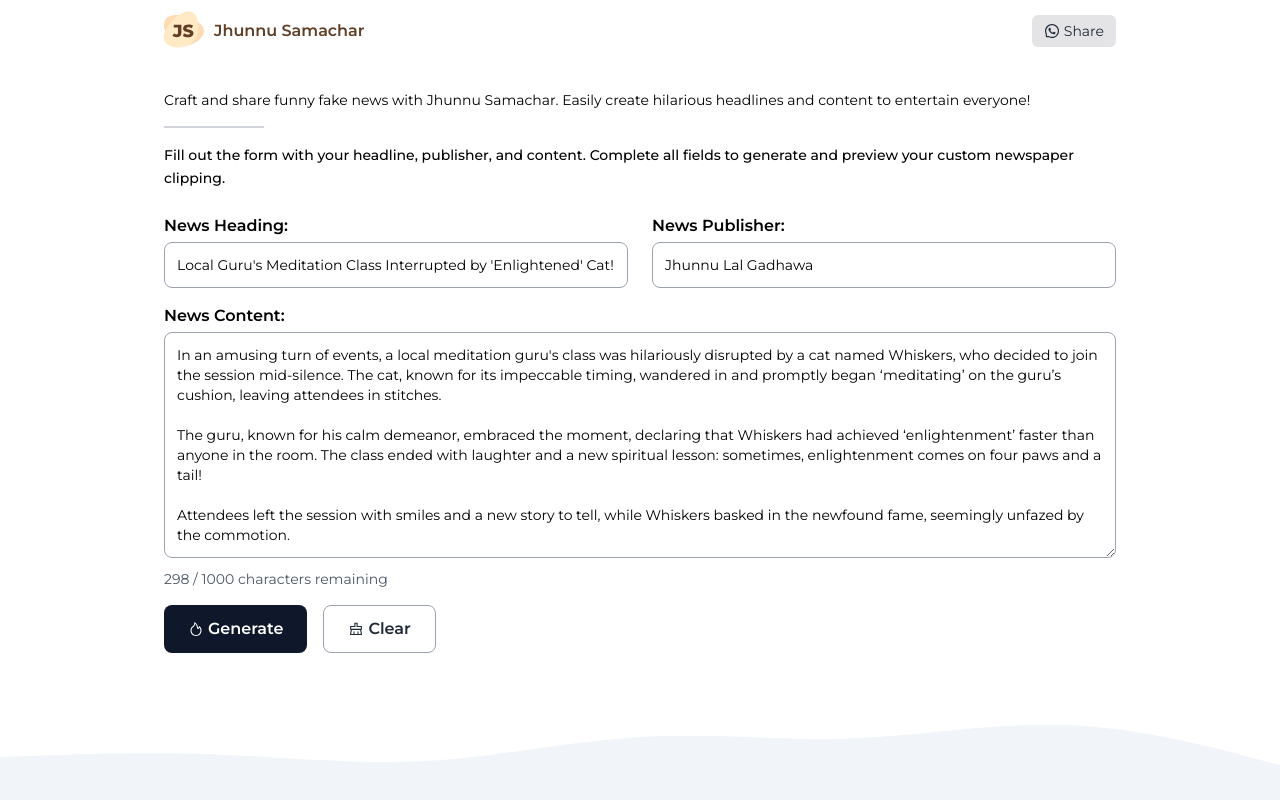
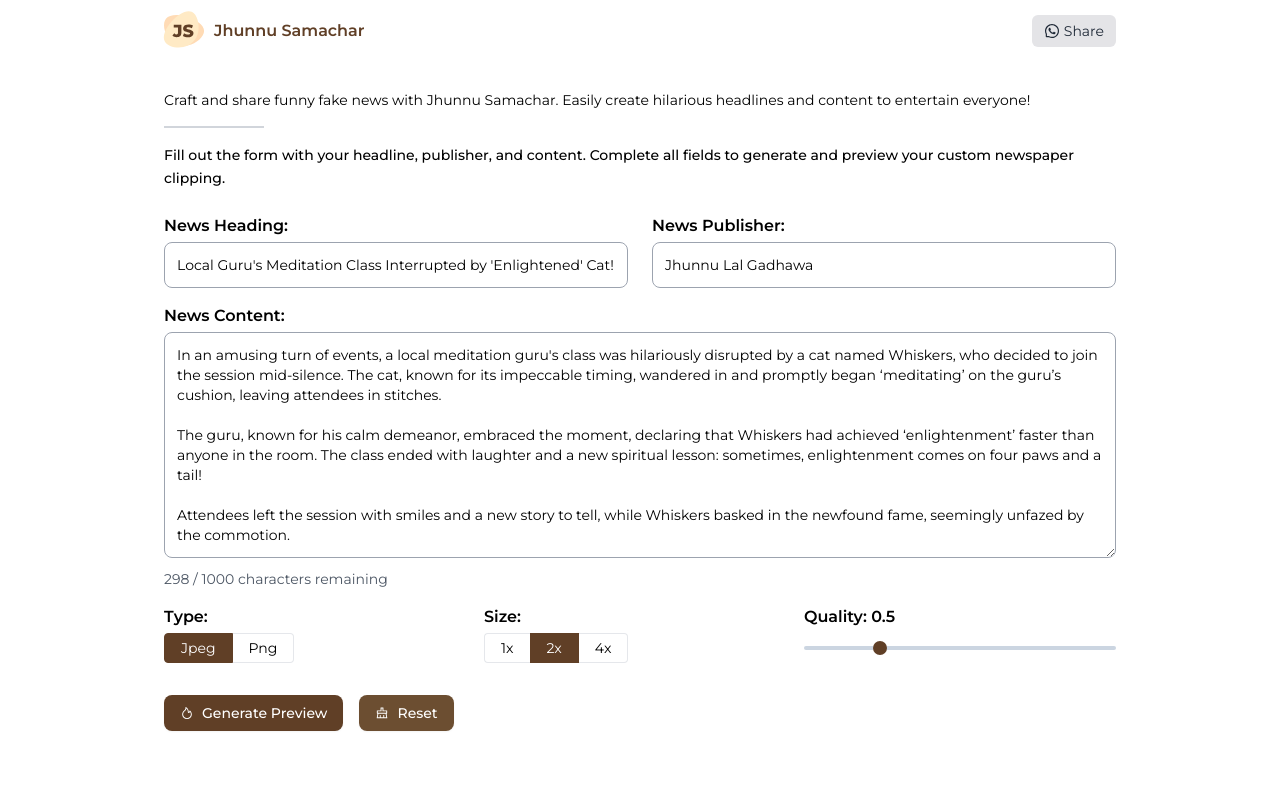
Before and after one commit to vijayhardaha/jhunnu-samachar, a Next.js app: page / in a window 1280 px wide. Shown: the top 800 px of the page. Built offline with nearby package versions, Linux system fonts and the light colour scheme; no server answers; a web font is replaced by a local one.

Commit message:
feat(add): introduce download options

```diff
--- a/src/components/NewsForm.js
+++ b/src/components/NewsForm.js
@@ -1,24 +1,27 @@
-import { useState } from "react";
-
+import { useState, useEffect } from "react";
 import domtoimage from "dom-to-image";
 import PropTypes from "prop-types";
 import { AiOutlineFire, AiOutlineClear } from "react-icons/ai";
-
 import NewsPreview from "./NewsPreview";
 
 /**
- * Form for inputting news details.
+ * Form for inputting news details and generating preview.
  *
  * @param {Object} props - Component properties.
  * @param {Object} props.news - The news details object.
  * @param {Function} props.setNews - Function to update the news details.
- * @param {Function} props.setPreview - Function to update the preview url.
+ * @param {Function} props.setPreview - Function to update the preview URL.
  * @returns {JSX.Element} The form component.
  */
 const NewsForm = ({ news, setNews, setPreview }) => {
 	const [contentLength, setContentLength] = useState(news.content.length);
 	const maxContentLength = 1000;
 
+	/**
+	 * Handles changes to form input fields and updates the news data.
+	 *
+	 * @param {Event} e - The change event from the input field.
+	 */
 	const handleChange = (e) => {
 		const { name, value } = e.target;
 		if (name === "content") {
@@ -30,7 +33,46 @@ const NewsForm = ({ news, setNews, setPreview }) => {
 		}));
 	};
 
-	const handleReset = () => {
+	/**
+	 * Updates the image format in the news data.
+	 *
+	 * @param {string} format - The selected image format ('jpeg' or 'png').
+	 */
+	const handleImageFormatChange = (format) => {
+		setNews((prevNews) => ({
+			...prevNews,
+			type: format,
+		}));
+	};
+
+	/**
+	 * Updates the scale in the news data.
+	 *
+	 * @param {number} newScale - The new scale value (e.g., 1, 2, 4).
+	 */
+	const handleScaleChange = (newScale) => {
+		setNews((prevNews) => ({
+			...prevNews,
+			scale: newScale,
+		}));
+	};
+
+	/**
+	 * Updates the quality in the news data.
+	 *
+	 * @param {Event} e - The change event from the range input field.
+	 */
+	const handleQualityChange = (e) => {
+		setNews((prevNews) => ({
+			...prevNews,
+			quality: parseFloat(e.target.value),
+		}));
+	};
+
+	/**
+	 * Clears the heading and content in the news data and resets content length.
+	 */
+	const handleClear = () => {
 		setNews((prevNews) => ({
 			...prevNews,
 			heading: "",
@@ -39,25 +81,31 @@ const NewsForm = ({ news, setNews, setPreview }) => {
 		setContentLength(0);
 	};
 
-	const handleGeneratePreview = async () => {
+	/**
+	 * Generates a preview image of the news content with the specified settings.
+	 *
+	 * Retrieves the dimensions of the preview node, applies scaling and quality settings,
+	 * and sets the generated image URL as the preview.
+	 */
+	const handleGenerate = async () => {
 		const node = document.getElementById("news-preview");
 
-		// Get the node's dimensions.
 		const rect = node.getBoundingClientRect();
-		const width = rect.width * 3;
-		const height = rect.height * 3;
+		const width = rect.width * scale;
+		const height = rect.height * scale;
 
 		const options = {
-			width, // Set dynamic width.
-			height, // Set dynamic height.
-			quality: 1, // Increase the image quality (0 to 1).
+			width,
+			height,
+			quality: parseFloat(quality),
 			style: {
-				transform: "scale(3)", // Scale the node for higher resolution.
-				transformOrigin: "top left", // Ensure scaling doesn't affect position.
+				transform: `scale(${Math.round(scale)})`,
+				transformOrigin: "top left",
 			},
 		};
 
-		const dataUrl = await domtoimage.toJpeg(node, options);
+		const dataUrl = imageFormat === "png" ? await domtoimage.toPng(node, options) : await domtoimage.toJpeg(node, options);
+
 		setPreview(dataUrl);
 	};
 
@@ -126,26 +174,117 @@ const NewsForm = ({ news, setNews, setPreview }) => {
 					</p>
 				</div>
 
+				<div className="mb-8 grid gap-2 grid-cols-3">
+					{/* Type */}
+					<div>
+						<label className="block mb-1 font-semibold">Type:</label>
+						<div className="inline-flex">
+							<button
+								type="button"
+								className={`border p-1 px-4 rounded-l text-sm ${news.type === "jpeg" ? "bg-primary text-white border-primary" : "border-r-0"}`}
+								onClick={() => handleImageFormatChange("jpeg")}
+							>
+								Jpeg
+							</button>
+							<button
+								type="button"
+								className={`border p-1 px-4 rounded-r text-sm ${news.type === "png" ? "bg-primary text-white border-primary" : "border-l-0"}`}
+								onClick={() => handleImageFormatChange("png")}
+							>
+								Png
+							</button>
+						</div>
+					</div>
+
+					{/* Size */}
+					<div>
+						<label className="block mb-1 font-semibold">Size:</label>
+						<div className="inline-flex">
+							<button
+								type="button"
+								className={`border p-1 px-4 rounded-l text-sm ${news.scale === 1 ? "bg-primary text-white border-primary" : "border-r-0"}`}
+								onClick={() => handleScaleChange(1)}
+							>
+								1x
+							</button>
+							<button
+								type="button"
+								className={`border p-1 px-4 text-sm ${news.scale === 2 ? "bg-primary text-white border-primary" : "border-l-0 border-r-0"}`}
+								onClick={() => handleScaleChange(2)}
+							>
+								2x
+							</button>
+							<button
+								type="button"
+								className={`border p-1 px-4 rounded-r text-sm ${news.scale === 4 ? "bg-primary text-white border-primary" : "border-l-0"}`}
+								onClick={() => handleScaleChange(4)}
+							>
+								4x
+							</button>
+						</div>
+					</div>
+
+					{/* Quality */}
+					<div>
+						<label className="block mb-1 font-semibold">Quality: {news.quality}</label>
+						<div className="relative">
+							{/* Range slider */}
+							<input
+								type="range"
+								min="0.35"
+								max="1"
+								step="0.05"
+								value={news.quality}
+								onChange={handleQualityChange}
+								className="w-full h-1 bg-slate-300 appearance-none rounded-lg cursor-pointer focus:outline-none"
+								style={{
+									/* Thumb color and styling */
+									WebkitAppearance: "none",
+									appearance: "none",
+								}}
+							/>
+							{/* Custom styling for the thumb (trigger) */}
+							<style jsx>{`
+								input[type="range"]::-webkit-slider-thumb {
+									-webkit-appearance: none;
+									appearance: none;
+									width: 14px;
+									height: 14px;
+									border-radius: 50%;
+									background: #603f26;
+									cursor: pointer;
+								}
+								input[type="range"]::-moz-range-thumb {
+									width: 14px;
+									height: 14px;
+									border-radius: 50%;
+									background: #603f26;
+									cursor: pointer;
+								}
+							`}</style>
+						</div>
+					</div>
+				</div>
+
 				<div className="flex space-x-4">
 					<button
-						onClick={handleGeneratePreview}
+						onClick={handleGenerate}
 						type="button"
-						className="bg-slate-900 hover:bg-slate-700 focus:outline-none focus:ring-2 focus:ring-slate-400 focus:ring-offset-2 focus:ring-offset-gray-100 text-white font-semibold h-12 px-6 rounded-lg  inline-flex items-center justify-center whitespace-nowrap"
+						className="inline-flex items-center justify-center px-4 py-2 text-sm font-medium text-white bg-primary rounded-lg shadow-sm hover:bg-primary-dark focus:outline-none focus:ring-2 focus:ring-primary focus:ring-offset-2"
 					>
-						<AiOutlineFire className="mr-1" />
-						Generate
+						<AiOutlineFire className="mr-2" />
+						Generate Preview
 					</button>
 					<button
-						onClick={handleReset}
+						onClick={handleClear}
 						type="button"
-						className="bg-transparent border border-gray-400 hover:bg-gray-100 focus:outline-none focus:ring-2 focus:ring-gray-400 focus:ring-offset-2 focus:ring-offset-gray-100 text-gray-800 font-semibold h-12 px-6 rounded-lg inline-flex items-center justify-center whitespace-nowrap"
+						className="inline-flex items-center justify-center px-4 py-2 text-sm font-medium text-white bg-secondary rounded-lg shadow-sm hover:bg-secondary-dark focus:outline-none focus:ring-2 focus:ring-secondary focus:ring-offset-2"
 					>
-						<AiOutlineClear className="mr-1" />
-						Clear
+						<AiOutlineClear className="mr-2" />
+						Reset
 					</button>
 				</div>
 			</form>
-
 			<NewsPreview news={news} />
 		</>
 	);
@@ -156,6 +295,9 @@ NewsForm.propTypes = {
 		heading: PropTypes.string.isRequired,
 		content: PropTypes.string.isRequired,
 		publisher: PropTypes.string.isRequired,
+		type: PropTypes.oneOf(["jpeg", "png"]),
+		scale: PropTypes.number,
+		quality: PropTypes.number,
 	}).isRequired,
 	setNews: PropTypes.func.isRequired,
 	setPreview: PropTypes.func.isRequired,
--- a/src/components/PreviewSection.js
+++ b/src/components/PreviewSection.js
@@ -15,6 +15,7 @@ import {
 
 import { DEFAULT_NEWS_DATA } from "../constants/newsConstants";
 import { SITE_URL } from "../constants/seo";
+import { extractExtensionFromBase64, generateUniqueId } from "../utils/downloadUtils";
 
 /**
  * Reusable Button component for various actions.
@@ -80,11 +81,11 @@ const Button = ({ color, text, icon, onClick, ariaLabel, ...props }) => {
 };
 
 Button.propTypes = {
-	color: PropTypes.string.isRequired, // Expecting a Tailwind CSS color class, e.g., "bg-blue-500".
-	text: PropTypes.string.isRequired, // Tooltip text for the button.
-	icon: PropTypes.element.isRequired, // Icon component to be rendered inside the button.
-	onClick: PropTypes.func.isRequired, // Function to be executed on click.
-	ariaLabel: PropTypes.string, // Aria-label for screen readers.
+	color: PropTypes.string.isRequired,
+	text: PropTypes.string.isRequired,
+	icon: PropTypes.element.isRequired,
+	onClick: PropTypes.func.isRequired,
+	ariaLabel: PropTypes.string,
 };
 
 /**
@@ -102,13 +103,29 @@ const PreviewSection = ({ previewUrl, setNews, setPreview }) => {
 	const promotionalTag = "#JhunnuSamachar";
 	const message = `Check out this cool app! I made this awesome newspaper clipping using Jhunnu Samachar. You can create your own at ${SITE_URL}`;
 
+	/**
+	 * Handles the download of the preview image with a unique filename.
+	 *
+	 * Creates a link element, detects the file extension from the base64 URL,
+	 * generates a unique alphanumeric ID, and sets up the link to trigger the download.
+	 */
 	const handleDownload = () => {
 		const link = document.createElement("a");
-		link.download = "jhunnu-samachar.jpeg";
+		const extension = extractExtensionFromBase64(previewUrl);
+		const uniqueId = generateUniqueId();
+		const filename = `jhunnu-samachar-${uniqueId}.${extension}`;
+		link.download = filename;
 		link.href = previewUrl;
 		link.click();
 	};
 
+	/**
+	 * Handles sharing the content on a specified platform.
+	 *
+	 * Opens a new window with the sharing URL based on the selected platform.
+	 *
+	 * @param {string} platform - The platform to share on ('twitter' or 'whatsapp').
+	 */
 	const handleShare = (platform) => {
 		let url = "";
 		switch (platform) {
@@ -124,15 +141,24 @@ const PreviewSection = ({ previewUrl, setNews, setPreview }) => {
 		window.open(url, "_blank");
 	};
 
+	/**
+	 * Resets the preview and news data to default values.
+	 */
 	const handleReset = () => {
 		setPreview("");
 		setNews(DEFAULT_NEWS_DATA);
 	};
 
+	/**
+	 * Resets the preview without changing the news data.
+	 */
 	const handleEdit = () => {
 		setPreview("");
 	};
 
+	/**
+	 * Copies the content of the input field to the clipboard and shows a copy confirmation.
+	 */
 	const handleCopyToClipboard = () => {
 		if (inputRef.current) {
 			inputRef.current.select();
--- a/src/constants/newsConstants.js
+++ b/src/constants/newsConstants.js
@@ -10,4 +10,7 @@ export const DEFAULT_NEWS_DATA = {
 		"The guru, known for his calm demeanor, embraced the moment, declaring that Whiskers had achieved ‘enlightenment’ faster than anyone in the room. The class ended with laughter and a new spiritual lesson: sometimes, enlightenment comes on four paws and a tail!\n\n" +
 		"Attendees left the session with smiles and a new story to tell, while Whiskers basked in the newfound fame, seemingly unfazed by the commotion.",
 	publisher: "Jhunnu Lal Gadhawa",
+	type: "jpeg",
+	scale: 2,
+	quality: 0.5,
 };
--- /dev/null
+++ b/src/utils/downloadUtils.js
@@ -0,0 +1,26 @@
+/**
+ * Generates a unique identifier of a given length.
+ *
+ * @param {number} [length=8] - The length of the unique identifier to generate. Defaults to 8.
+ * @returns {string} A unique identifier string.
+ */
+export const generateUniqueId = (length = 8) => {
+	const characters = "ABCDEFGHIJKLMNOPQRSTUVWXYZabcdefghijklmnopqrstuvwxyz0123456789";
+	let result = "";
+	for (let i = 0; i < length; i++) {
+		result += characters.charAt(Math.floor(Math.random() * characters.length));
+	}
+	return result;
+};
+
+/**
+ * Extracts the file extension from a base64 data URL.
+ *
+ * @param {string} dataUrl - The base64 data URL from which to extract the file extension.
+ * @returns {string} The file extension extracted from the data URL.
+ */
+export const extractExtensionFromBase64 = (dataUrl) => {
+	const mimeType = dataUrl.split(",")[0];
+	const extension = mimeType.split("/")[1].split(";")[0];
+	return extension;
+};
```
